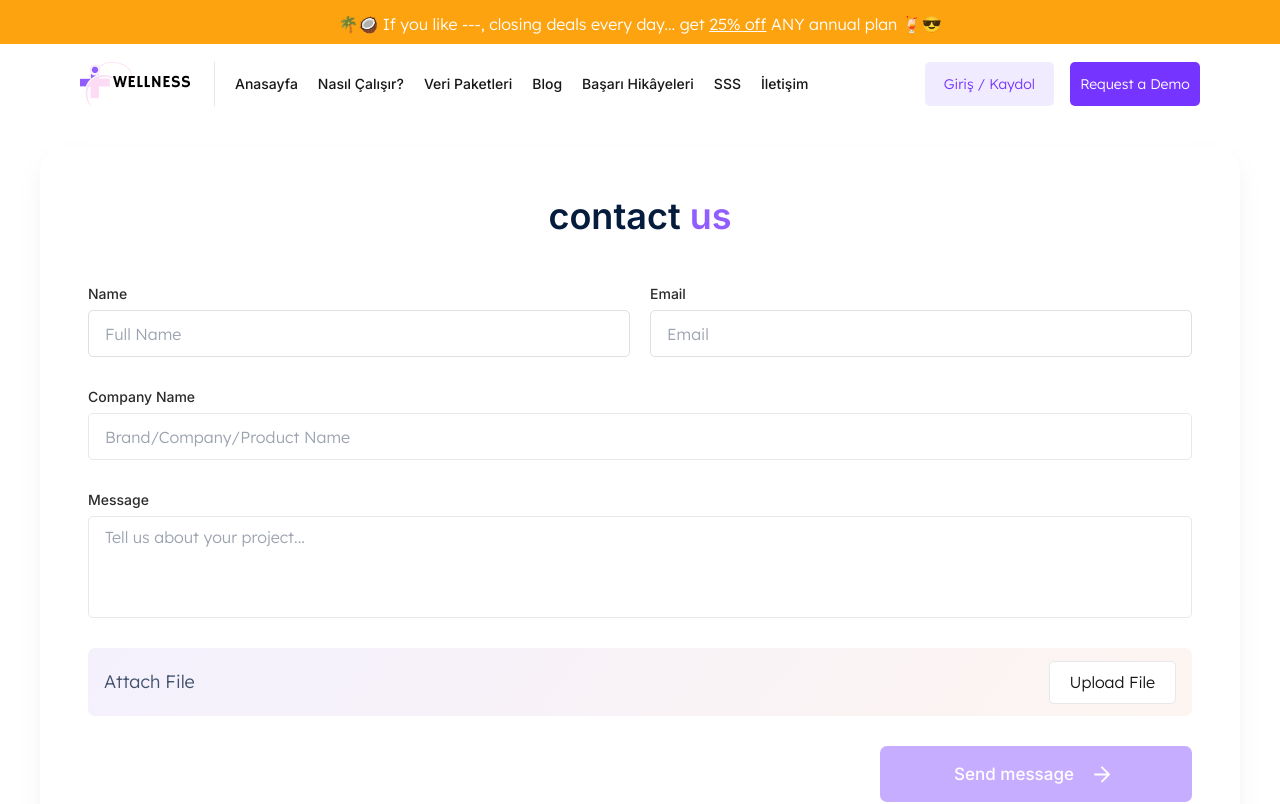
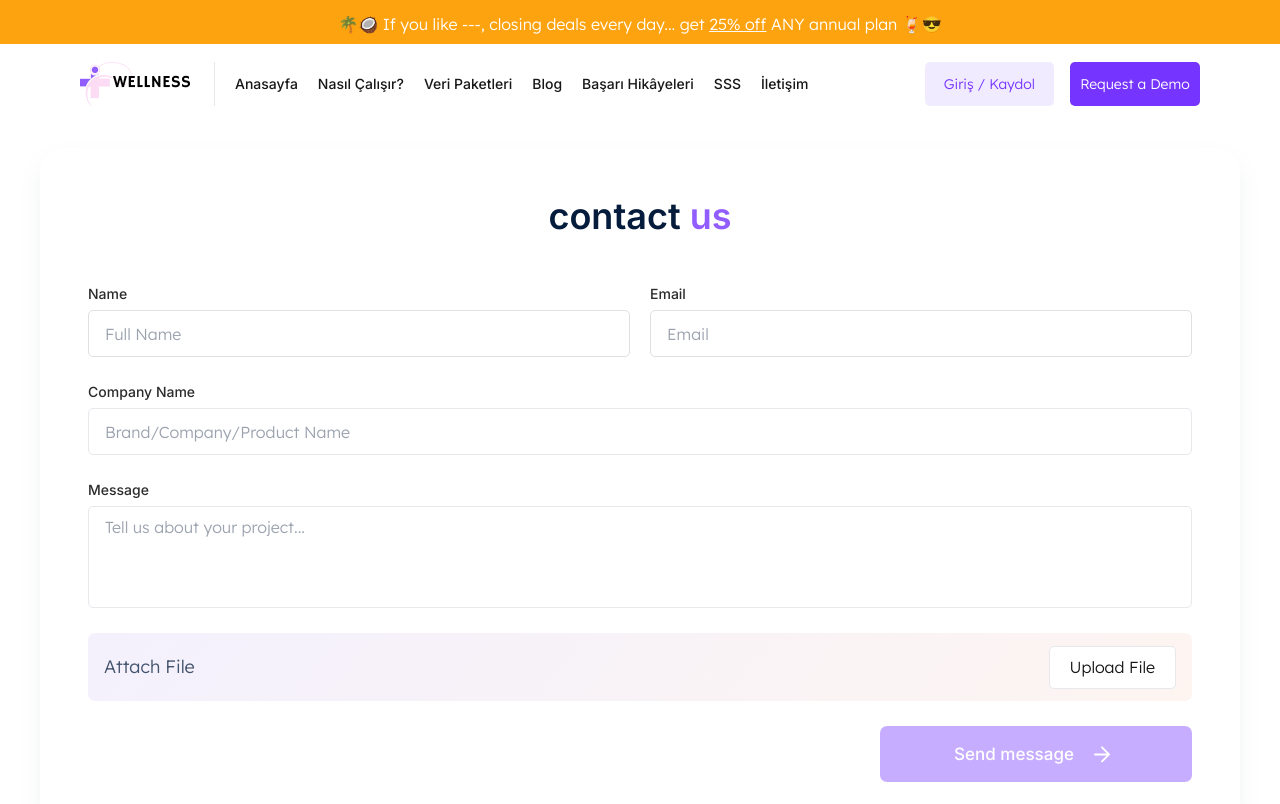
Before and after one commit to Medyanes-360/big-data-sale, a Next.js app: page /contact in a window 1280 px wide. Shown: the top 804 px of the page. Built offline with nearby package versions, Linux system fonts and the light colour scheme.

Commit message:
resposnive input update

```diff
--- a/components/contactPage/index.jsx
+++ b/components/contactPage/index.jsx
@@ -55,8 +55,8 @@ function Contact() {
           }}
         >
           {(props) => (
-            <Form className="w-full flex flex-col gap-[30px]">
-              <div className="flex gap-[20px]">
+            <Form className="w-full flex flex-col gap-[25px]">
+              <div className="flex justify-between w-full gap-[20px]">
                 <div className="flex flex-col flex-1 gap-[6px] relative">
                   <Input
                     name="name"
@@ -68,7 +68,7 @@ function Contact() {
                     label="Name"
                   />
                 </div>
-                <div className="flex flex-col  flex-1 gap-[6px] relative">
+                <div className="flex flex-col flex-1 gap-[6px] relative">
                   <Input
                     name="email"
                     className="form-input"
--- a/tailwind.config.js
+++ b/tailwind.config.js
@@ -164,6 +164,7 @@ module.exports = {
           color: "transparent",
         },
         ".form-input": {
+          width: "100%",
           outline: "0",
           height: "47px",
           border: "1px solid #E0E0E0" /* lightMist rengini temsil eder */,
```
